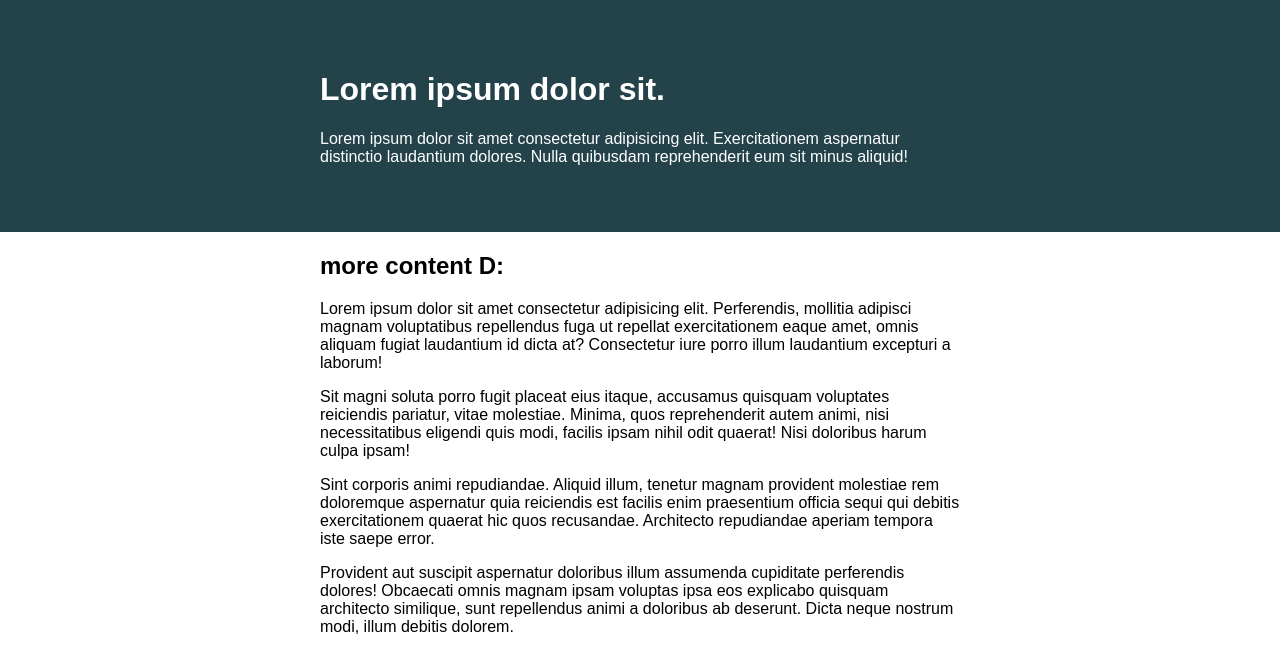
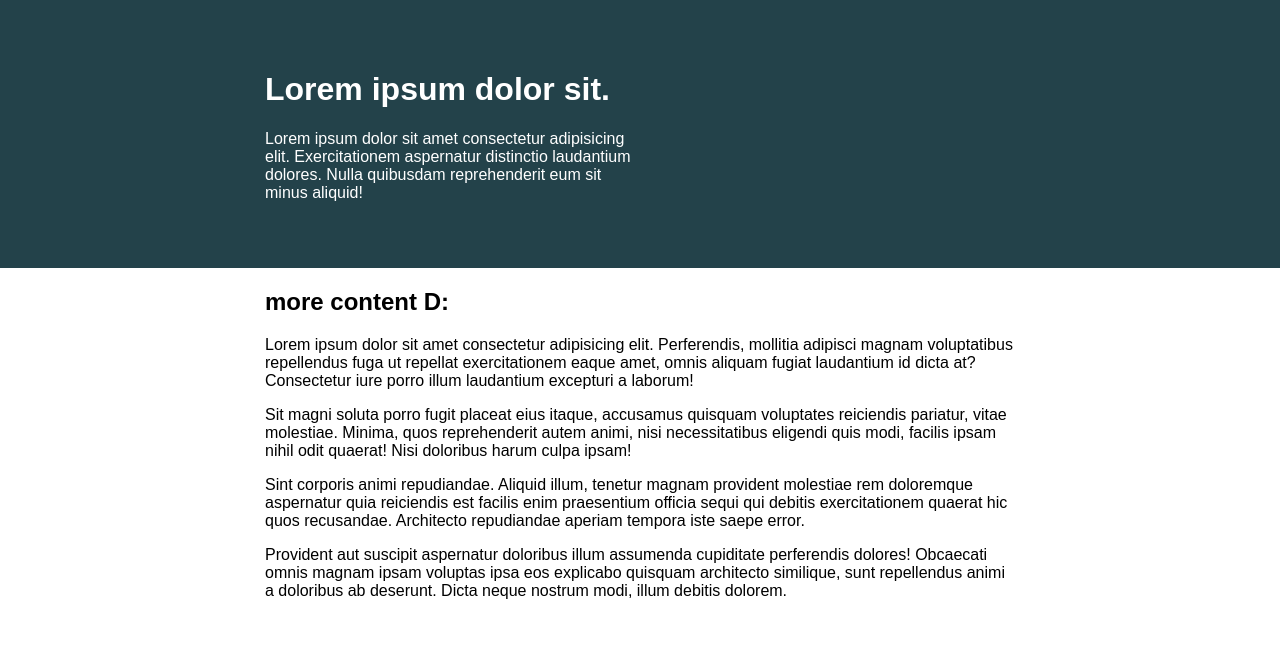
Before and after one commit to JoynalDsouza/Responsive-Design-Tutorial, a plain HTML site: page index.html in a window 1280 px wide. Drawn offline with Linux system fonts and the light colour scheme.

Commit message:
completed solution

```diff
--- a/index.html
+++ b/index.html
@@ -9,6 +9,7 @@
   </head>
   <body>
     <div class="container">
+      <div class="content-container">
         <div class="intro-content">
           <h1>Lorem ipsum dolor sit.</h1>
           <p>
@@ -18,7 +19,8 @@
           </p>
         </div>
       </div>
-    <div class="intro-content">
+    </div>
+    <div class="content-container">
       <h2>more content D:</h2>
       <p>
         Lorem ipsum dolor sit amet consectetur adipisicing elit. Perferendis,
--- a/style.css
+++ b/style.css
@@ -24,16 +24,17 @@ body {
 }
 
 .container {
-  width: 100%;
-  /* max-width: 750px; */
-  /* margin: 0 auto; */
   background: #23424a;
-  color: white;
-  padding: 50px 0;
+}
+
+.content-container {
+  margin: 0 auto;
+  max-width: 750px;
+  width: 80%;
 }
 
 .intro-content {
   width: 50%;
-  margin: 0 auto;
-  max-width: 750px;
+  color: white;
+  padding: 50px 0;
 }
```
Lines whose indentation alone changed are shown as unchanged.
